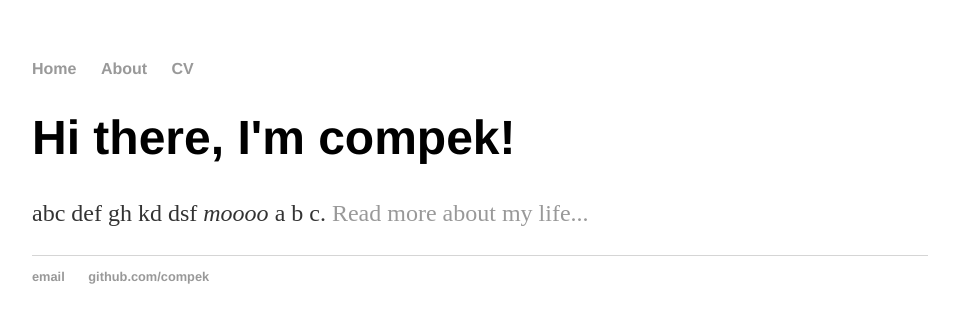
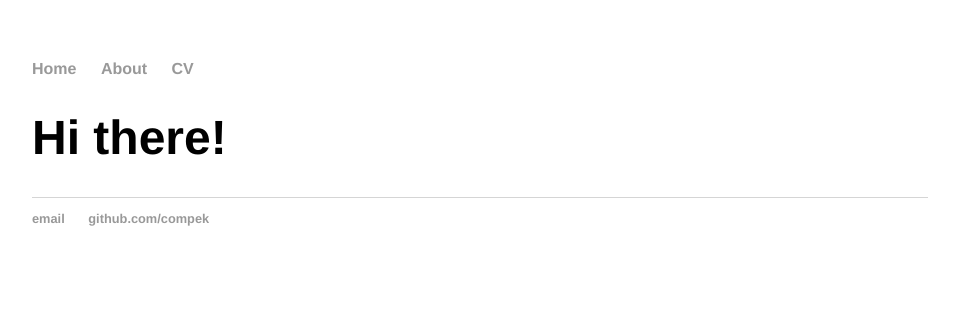
Before and after one commit to compek/compek.github.io, a Jekyll site: the page built from index.html, in a window 1280 px wide. Shown: the top 323 px of the page, without its empty margins (160-1119 px from the left). Built offline with Jekyll 4.4.1, drawn with Linux system fonts in a browser that asks for light colours.

Commit message:
Update index.html

```diff
--- a/index.html
+++ b/index.html
@@ -1,8 +1,8 @@
 ---
 layout: default
-title: compek, student of life
+title: compek
 ---
 <div class="blurb">
-	<h1>Hi there, I'm compek!</h1>
-	<p>abc def gh kd dsf <em>moooo</em> a b c. <a href="/about">Read more about my life...</a></p>
+	<h1>Hi there!</h1>
+
 </div><!-- /.blurb -->
```
